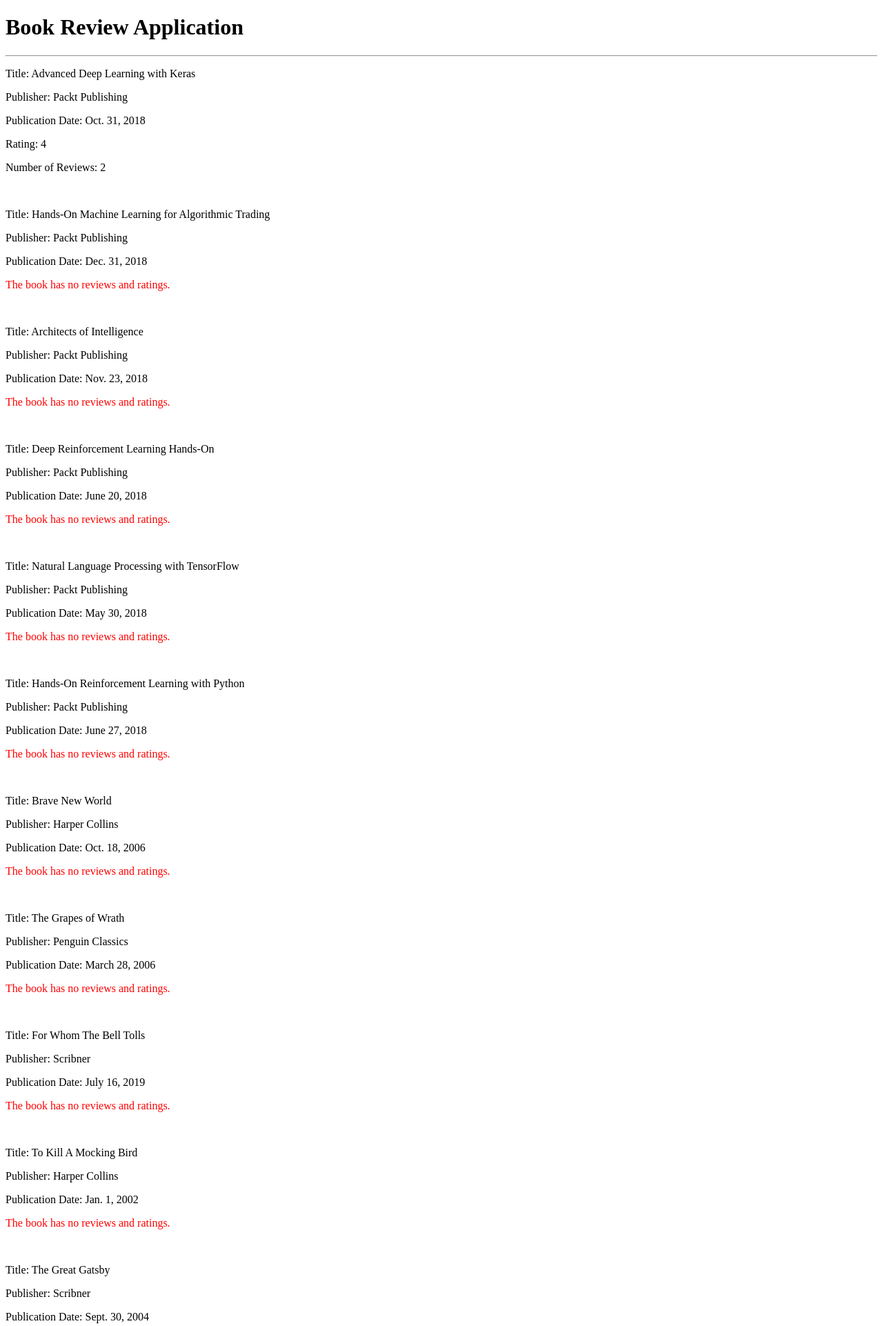
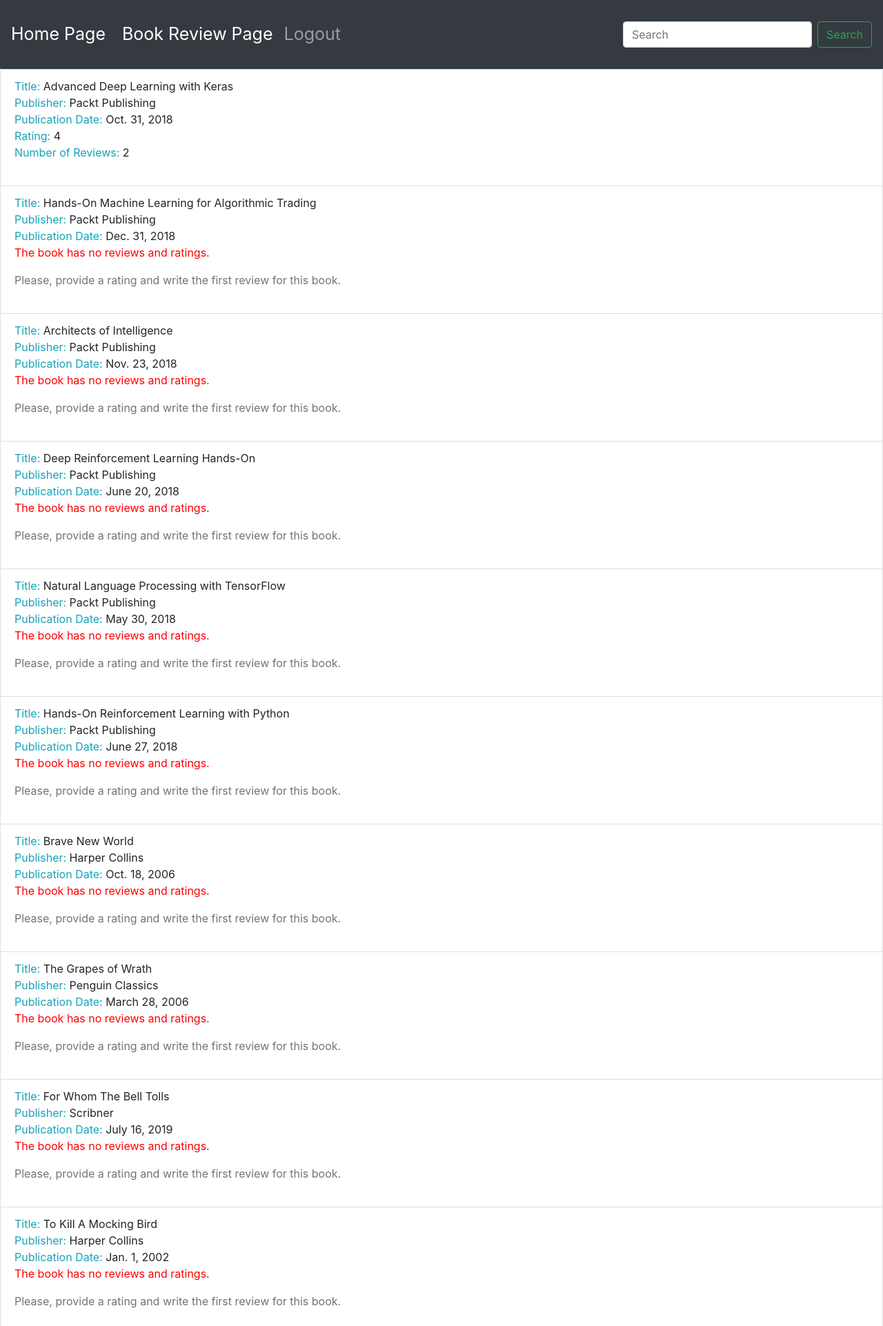
Before and after one commit to petrenkonikita112263/Book_Library, a Django app: page /books/ in a window 1280 px wide. Shown: the top 1922 px of the page at 69% size. Run offline with Django 3.2, Linux system fonts and the light colour scheme; data comes from the database, SQL or seed files in the repository; some libraries are stand-ins or nearby versions.

Commit message:
Updated reviews/templates/books_list.html.
Using template inheritance replaced dublicate lines of html page.
Change title block and content block. Small changes to the text if the book has
no reviews or ratings.

```diff
--- a/reviews/templates/books_list.html
+++ b/reviews/templates/books_list.html
@@ -1,23 +1,41 @@
-<!DOCTYPE html>
-<html lang="en">
-<head>
-    <meta charset="UTF-8">
-    <title>Book's Reviews</title>
-</head>
-    <body>
-        <h1>Book Review Application</h1>
-        <hr>
+{% extends "base.html" %}
+
+{% block title %}
+    <title>Book Review Page</title>
+{% endblock %}
+
+{% block content %}
+    <ul class="list-group">
         {% for item in books_with_reviews %}
-            <p>Title: {{ item.book }}</p>
-            <p>Publisher: {{ item.book.publisher }}</p>
-            <p>Publication Date: {{ item.book.publication_date }}</p>
-            {% if not item.book_rating %}
-              <p style="color: red">The book has no reviews and ratings.</p>
-                {% else %}
-                    <p>Rating: {{ item.book_rating }}</p>
-                    <p>Number of Reviews: {{ item.number_of_reviews }}</p>
-            {% endif %}
-            <br>
+            <li class="list-group-item">
+                <span class="text-info">Title: </span>
+                <span>{{ item.book }}</span>
+                <br>
+                <span class="text-info">Publisher: </span>
+                <span>{{ item.book.publisher }}</span>
+                <br>
+                <span class="text-info">Publication Date: </span>
+                <span>{{ item.book.publication_date }}</span>
+                <br>
+                {% if not item.book_rating %}
+                  <p style="color: red">The book has no reviews and ratings.</p>
+                  <span class="text-secondary">
+                      Please, provide a rating and write the first review for this book.
+                  </span>
+                    {% else %}
+                        <span class="text-info">Rating: </span>
+                        <span>{{ item.book_rating }}</span>
+                        <br>
+                        <span class="text-info">Number of Reviews: </span>
+                        <span>{{ item.number_of_reviews }}</span>
+                {% endif %}
+                <br>
+                    <!--
+                    Button that allows to crate the review for a book
+                    by selected it by id.
+                     -->
+                <br>
+            </li>
         {% endfor %}
-    </body>
-</html>
+    </ul>
+{% endblock %}
```
